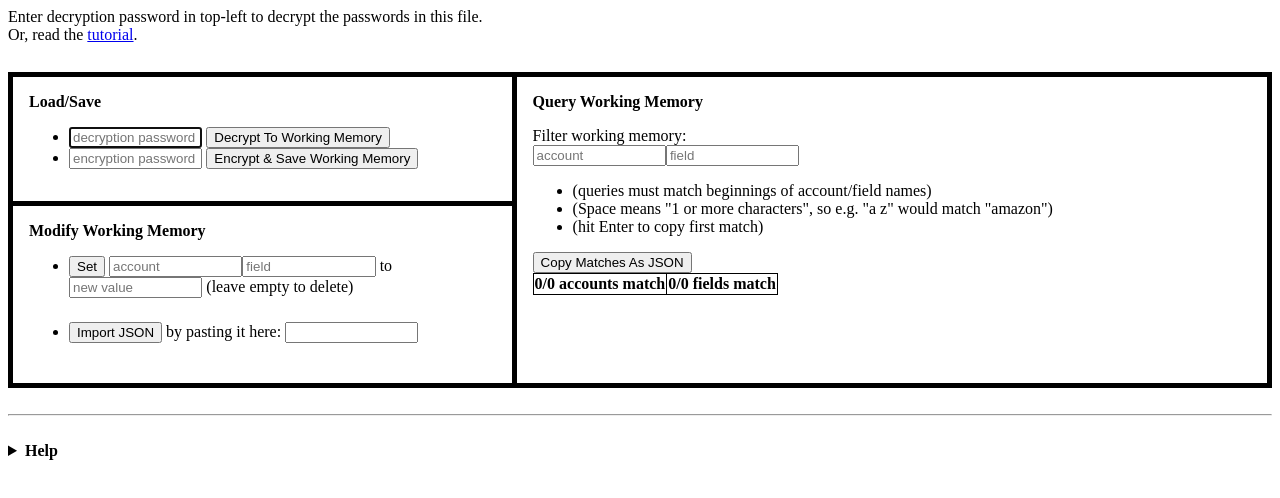
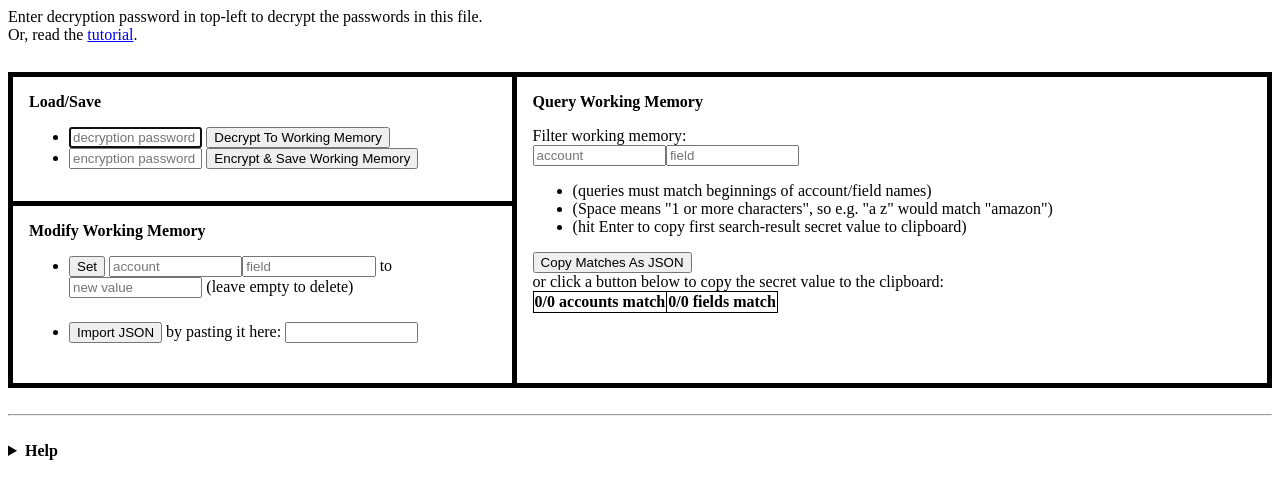
Before and after one commit to speezepearson/passman, a website built with webpack: page src/passman.html in a window 1280 px wide. Built offline with nearby package versions, Linux system fonts and the light colour scheme.

Commit message:
UI tweak

```diff
--- a/src/passman.html
+++ b/src/passman.html
@@ -85,10 +85,11 @@
       <ul>
         <li>(queries must match beginnings of account/field names)</li>
         <li>(Space means "1 or more characters", so e.g. "a z" would match "amazon")</li>
-        <li>(hit Enter to copy first match)</li>
+        <li>(hit Enter to copy first search-result secret value to clipboard)</li>
       </ul>
 
-      <button id="copy-filtered-plaintext-button">Copy Matches As JSON</button>
+      <button id="copy-filtered-plaintext-button">Copy Matches As JSON</button><br />
+      or click a button below to copy the secret value to the clipboard:
       <div id="view-holder"></div>
 
     </td>
```
Also changed, not shown: dist/passman.html.
